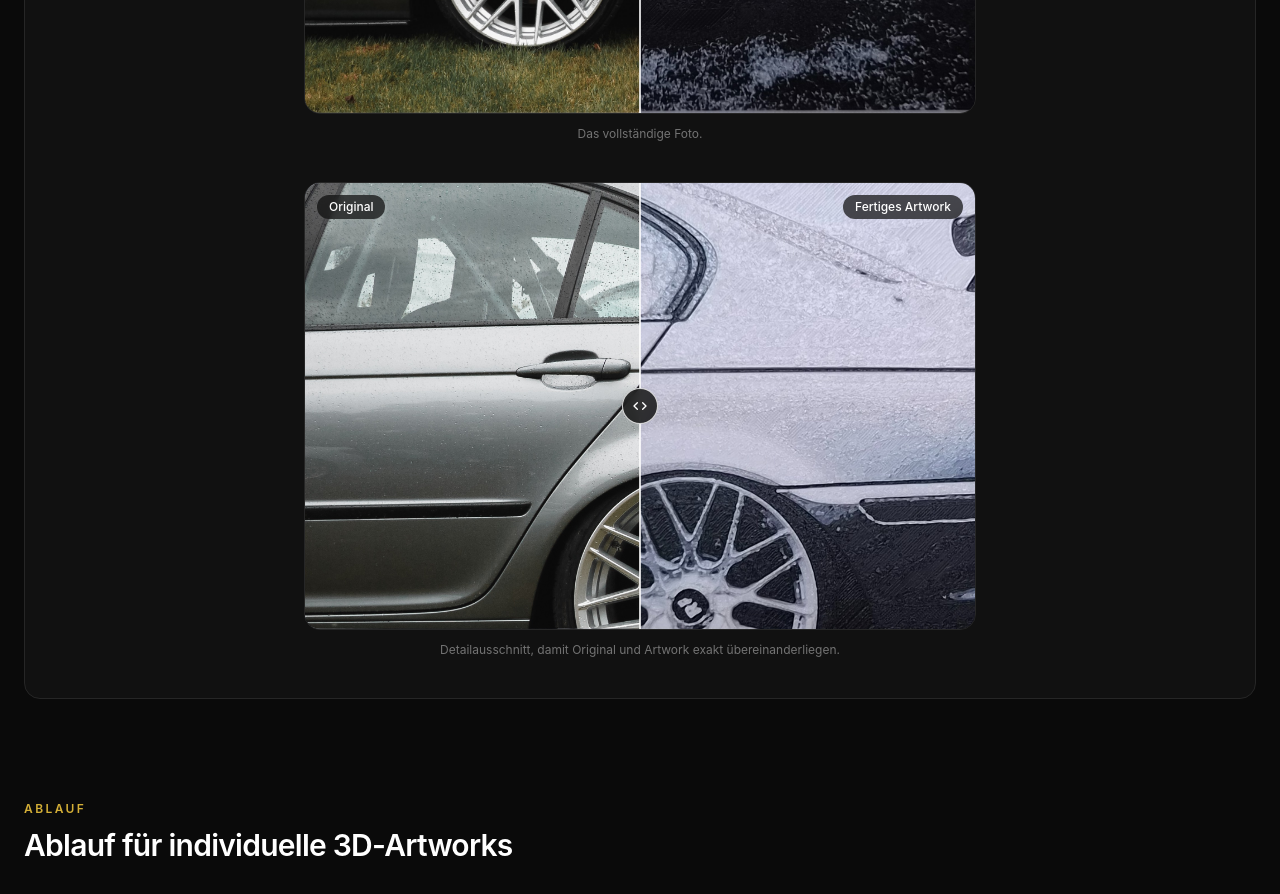
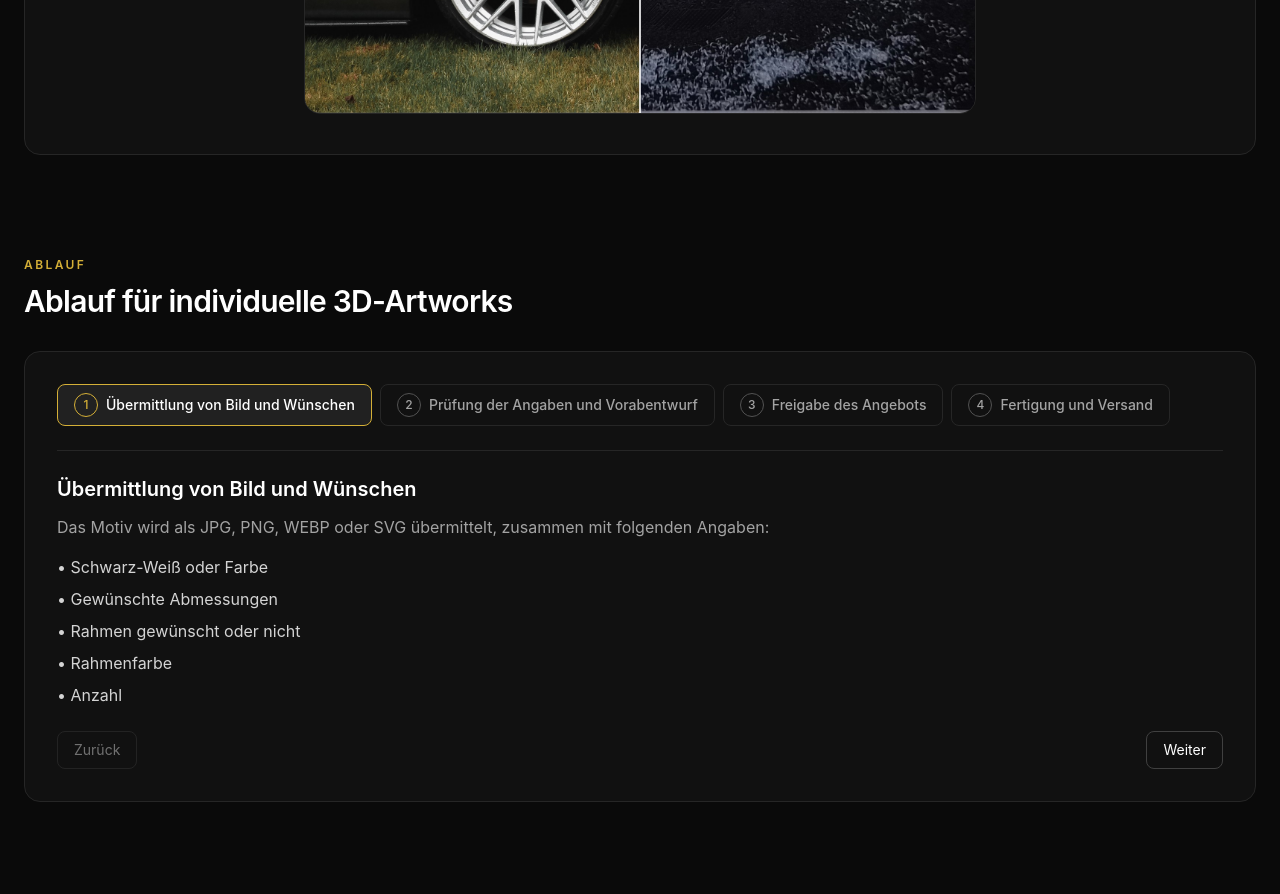
Before and after one commit to WernerG98/glueck-engineering-website, a React (Vite) app: page /artworks in a window 1280 px wide. Shown: the part 2520-3414 px from the top of the page. Built offline with nearby package versions, Linux system fonts and the light colour scheme.

Commit message:
Remove redundant detail-crop slider, keep only the full-photo slider

```diff
--- a/src/pages/ArtworksPage.jsx
+++ b/src/pages/ArtworksPage.jsx
@@ -126,20 +126,6 @@ export default function ArtworksPage() {
                 afterLabel="Fertiges Artwork"
                 aspectRatio="1800 / 1454"
               />
-              <p className="mt-3 text-center text-xs text-neutral-500">Das vollständige Foto.</p>
-            </div>
-
-            <div className="mx-auto mt-10 max-w-2xl">
-              <BeforeAfterSlider
-                beforeSrc="/Artwork_Wing_Original.jpg"
-                afterSrc="/Artwork_Wing_Ergebnis.jpg"
-                beforeLabel="Original"
-                afterLabel="Fertiges Artwork"
-                aspectRatio="3 / 2"
-              />
-              <p className="mt-3 text-center text-xs text-neutral-500">
-                Detailausschnitt, damit Original und Artwork exakt übereinanderliegen.
-              </p>
             </div>
           </Reveal>
         </section>
```
